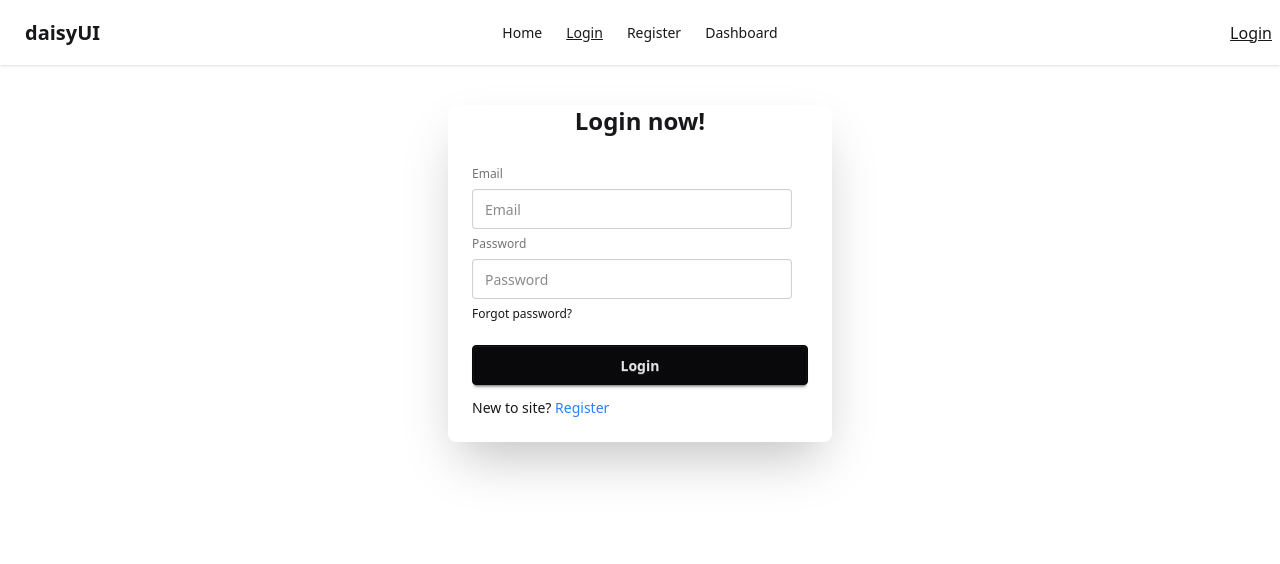
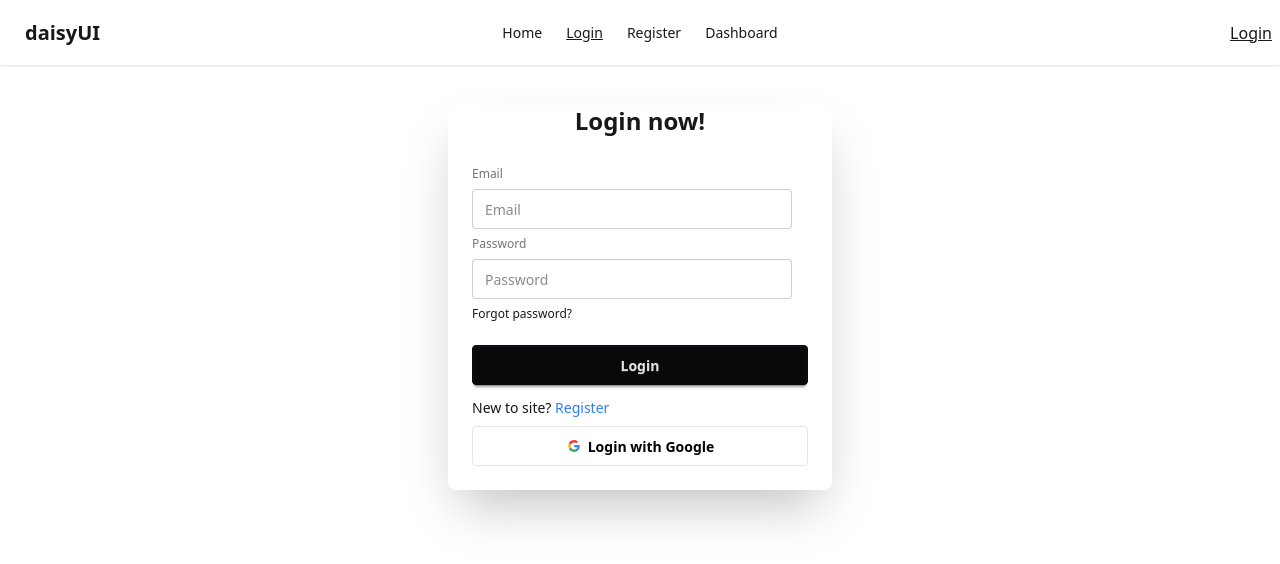
Before and after one commit to Foysal-Munsy/auth-integration, a React (Vite) app: page /login in a window 1280 px wide. Shown: the top 564 px of the page. Built offline with nearby package versions, Linux system fonts and the light colour scheme; no server answers.

Commit message:
google pop up

```diff
--- a/src/Components/Login/Login.jsx
+++ b/src/Components/Login/Login.jsx
@@ -3,7 +3,7 @@
 import { use } from "react";
 
 const Login = () => {
-  const { signInUser } = use(AuthContext);
+  const { signInUser, googleSignIn } = use(AuthContext);
   const navigate = useNavigate();
   const location = useLocation();
   console.log(location);
@@ -16,6 +16,16 @@
       .then((result) => {
         console.log(result);
         navigate(location?.state || "/");
+      })
+      .catch((error) => {
+        console.log(error);
+      });
+  };
+
+  const handleGoogleSignIn = () => {
+    googleSignIn()
+      .then((result) => {
+        console.log(result);
       })
       .catch((error) => {
         console.log(error);
@@ -66,6 +76,39 @@
             Register
           </Link>
         </p>
+        <button
+          onClick={handleGoogleSignIn}
+          className="btn bg-white text-black border-[#e5e5e5]"
+        >
+          <svg
+            aria-label="Google logo"
+            width="16"
+            height="16"
+            xmlns="http://www.w3.org/2000/svg"
+            viewBox="0 0 512 512"
+          >
+            <g>
+              <path d="m0 0H512V512H0" fill="#fff"></path>
+              <path
+                fill="#34a853"
+                d="M153 292c30 82 118 95 171 60h62v48A192 192 0 0190 341"
+              ></path>
+              <path
+                fill="#4285f4"
+                d="m386 400a140 175 0 0053-179H260v74h102q-7 37-38 57"
+              ></path>
+              <path
+                fill="#fbbc02"
+                d="m90 341a208 200 0 010-171l63 49q-12 37 0 73"
+              ></path>
+              <path
+                fill="#ea4335"
+                d="m153 219c22-69 116-109 179-50l55-54c-78-75-230-72-297 55"
+              ></path>
+            </g>
+          </svg>
+          Login with Google
+        </button>
       </div>
     </div>
   );
--- a/src/contexts/AuthProvider.jsx
+++ b/src/contexts/AuthProvider.jsx
@@ -2,12 +2,15 @@
 import { AuthContext } from "./AuthContext";
 import {
   createUserWithEmailAndPassword,
+  GoogleAuthProvider,
   onAuthStateChanged,
   signInWithEmailAndPassword,
+  signInWithPopup,
   signOut,
 } from "firebase/auth";
 import { auth } from "../firebase.init";
 
+const googleProvider = new GoogleAuthProvider();
 const AuthProvider = ({ children }) => {
   const [user, setUser] = useState(null);
 
@@ -25,6 +28,10 @@
     setLoading(true);
     return signOut(auth);
   };
+  const googleSignIn = () => {
+    setLoading(true);
+    return signInWithPopup(auth, googleProvider);
+  };
   useEffect(() => {
     const unSubscribe = onAuthStateChanged(auth, (currentUser) => {
       console.log("inside useEffect", currentUser);
@@ -40,6 +47,7 @@
     loading,
     createUser,
     signInUser,
+    googleSignIn,
     signOutUser,
   };
 
```
